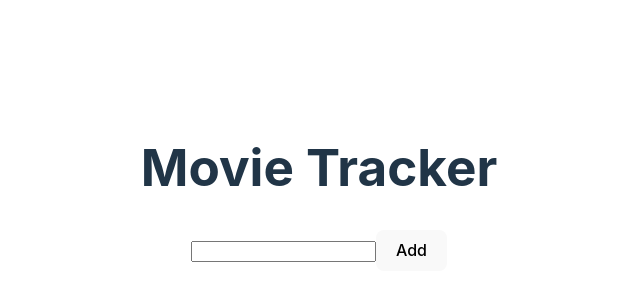
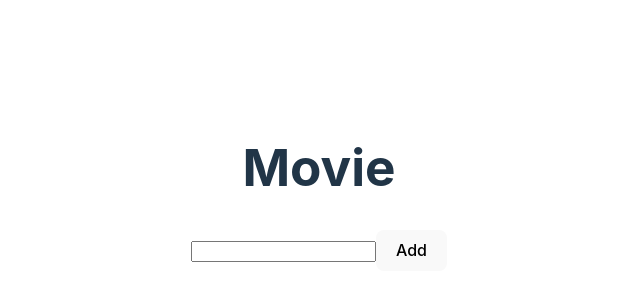
Before and after one commit to BeksultanDJ/HomeWork59, a React (Vite) app: page / in a window 1280 px wide. Shown: the part 204-504 px from the top of the page, without its empty margins (321-961 px from the left). Built offline with nearby package versions, Linux system fonts and the light colour scheme.

Commit message:
добавил класс

```diff
--- a/src/App.tsx
+++ b/src/App.tsx
@@ -2,8 +2,8 @@ import MovieList from './components/MovieList';
 
 const App = () => {
     return (
-        <div>
-            <h1>Movie Tracker</h1>
+        <div className="App">
+            <h1>Movie</h1>
             <MovieList />
         </div>
     );
```
